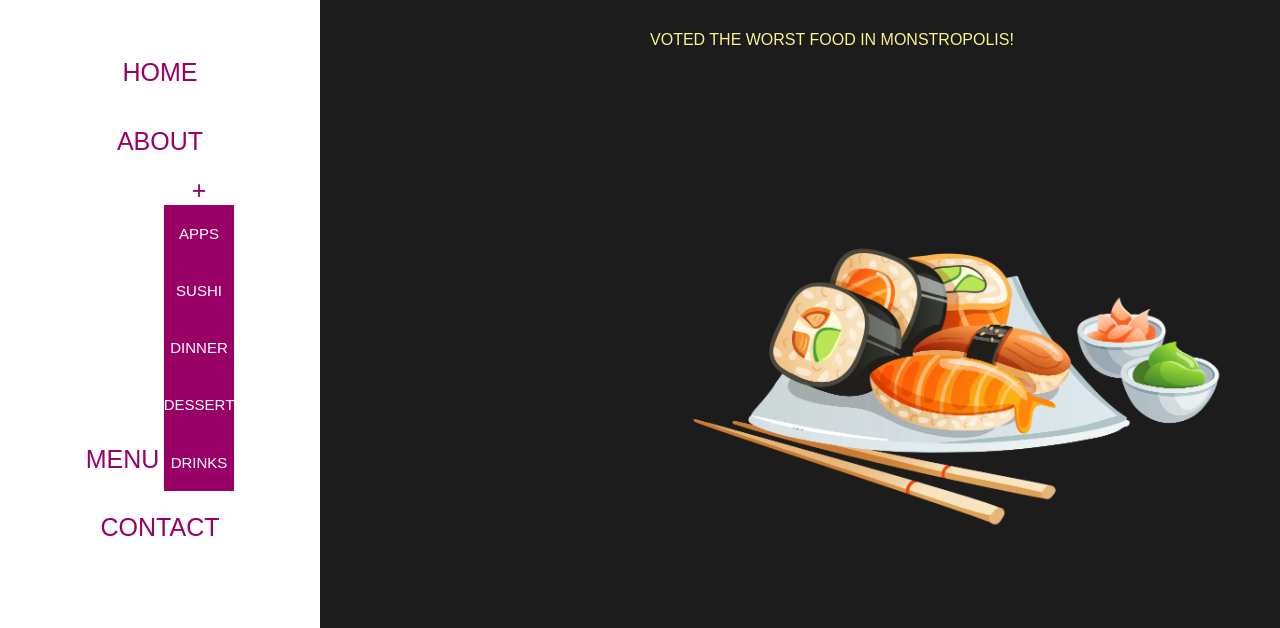
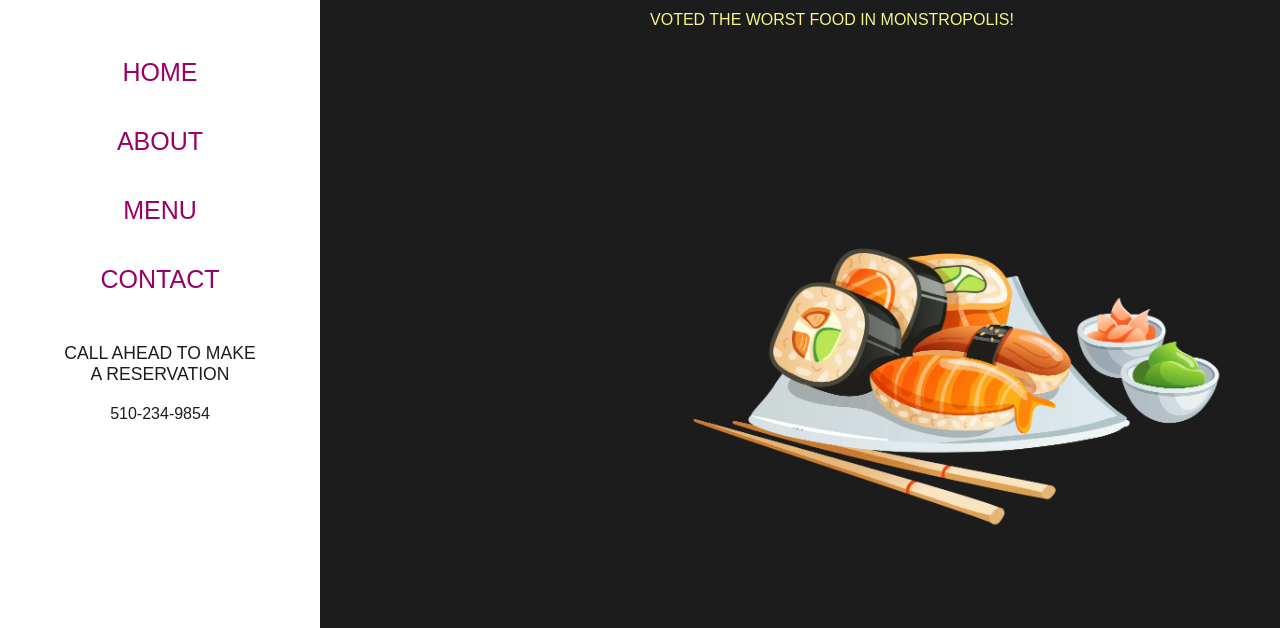
Before and after one commit to createlyn/project_final3_zahn_caitlyn, a plain HTML site: page index.html in a window 1280 px wide. Shown: the part 172-800 px from the top of the page. Drawn offline with nearby package versions, Linux system fonts and the light colour scheme.

Commit message:
updated styling

```diff
--- a/css/main.css
+++ b/css/main.css
@@ -12,7 +12,6 @@ body {
 
 .container {
     margin: 0 auto;
-    /*padding: 0 10px;*/
 }
 
 .margin--reset {
@@ -141,27 +140,9 @@ nav li a {
     font-weight: 400;
 }
 
-#menu-extend {
-    display: inline-block;
-}
-
-#menu-1 h3 {
-    color: #990066;
-    font-size: 1.5em;
-}
-
-#menu-1 a {
-    color: #990066;
-    font-size: 1.5em;
-}
-
-.sub-menu {
-    /*display: none;*/
-}
-
-.sub-menu li,
-.sub-menu li a {
-    background-color: #990066;
+.reservation h3,
+.reservation h4 {
+    display: none;
 }
 
 /* start back to top */
@@ -209,6 +190,12 @@ nav li a {
     width: 30%;
     max-width: 200px;
     margin-right: 2vw;
+}
+
+.happy-hour {
+    text-align: center;
+    width: 80%;
+    margin: auto;
 }
 
 .page-section {
@@ -519,25 +506,14 @@ footer {
         font-weight: 600;
     }
 
-    .sub-menu {
-        position: relative;
-        margin-right: 0;
-        width: 100%;
-
+    .reservation h3 {
+        margin-top: 30px;
     }
 
-    .sub-menu ul {
+    .reservation h3,
+    .reservation h4 {
+        color: #1c1c1c;
         display: block;
-        color: #ffffff;
-        top: -50px;
-        margin-left: 25%;
-    }
-
-    .sub-menu li,
-    .sub-menu li a {
-        font-size: 15px;
-        color: #ffffff;
-
     }
 
     #logo {
@@ -555,7 +531,7 @@ footer {
 
     .page-section {
         background-size: 45%;
-        background-color: //rgba(28, 28, 28, 0.5);
+        background-color: rgba(28, 28, 28, 0.5);
         min-height: 60vh;
     }
 
@@ -567,7 +543,6 @@ footer {
     }
 
     .submessage {
-        padding: 30px 0;
         font-weight: 400;
     }
 
--- a/css/menu.css
+++ b/css/menu.css
@@ -1,4 +1,4 @@
-.menu-section__list {
+/*.menu-section__list {
     margin: 5vh 0;
     padding: 0;
     text-align: center;
@@ -95,4 +95,4 @@ h3.menu__item-title {
         border-bottom: none;
     }
 
-}
+}*/
--- a/index.html
+++ b/index.html
@@ -22,40 +22,23 @@
         </div>
         <nav>
             <ul id="responsive-menu">
-                <li class="menu__active">
+                <li>
                     <a href="#home">Home</a>
                 </li>
-                <li class="menu__active">
+                <li>
                     <a href="#about">About</a>
                 </li>
-                <li class="menu__active inline-block">
-                    <a href="#menu" class="inline-block" id="menu-dropdown">Menu</a>
-
-                </li>
-                <li id="menu-extend" class="inline-block margin--reset padding--reset">
-                    <a href="#menu-extend" class="inline-block margin--reset padding--reset"><span>+</span></a>
-                    <ul class="sub-menu">
-                        <li class="sub-menu__item">
-                            <a href="#appetizers" onclick="openMenu(event, 'appetizers')">Apps</a>
-                        </li>
-                        <li class="sub-menu__item">
-                            <a href="#sushi" onclick="openMenu(event, 'sushi')">sushi</a>
-                        </li>
-                        <li class="sub-menu__item">
-                            <a href="#dinner" onclick="openMenu(event, 'dinner')">dinner</a>
-                        </li>
-                        <li class="sub-menu__item">
-                            <a href="#dessert" onclick="openMenu(event, 'dessert')">dessert</a>
-                        </li>
-                        <li class="sub-menu__item">
-                            <a href="#drinks" onclick="openMenu(event, 'drinks')">drinks</a>
-                        </li>
-                    </ul>
+                <li>
+                    <a href="#menu">Menu</a>
                 </li>
                 <li class="menu__active">
                     <a href="#contact">Contact</a>
                 </li>
             </ul>
+            <div class="reservation">
+                <h3>Call ahead to make<br /> a reservation</h3>
+                <h4>510-234-9854</h4>
+            </div>
         </nav>
         <!-- <div id="content">Scroll &darr;</div> -->
         <a href="#" id="back-to-top" title="Back to top">&uarr;</a>
@@ -98,6 +81,9 @@
                     <img src="img/purple_icon-food.png" alt="food icon" class="icon-size"/>
                     <img src="img/purple_icon-house.png" alt="house icon" class="icon-size"/>
                     <h6>We look forward to seeing you soon!</h6>
+                </div>
+                <div class="happy-hour">
+                    <h2>Don't miss out on our happy hour! Monday - Friday 4-6!</h2>
                 </div>
             </div>
         </section>
@@ -593,7 +579,6 @@
     <script src="https://use.typekit.net/oku5vxb.js"></script>
     <script>try{Typekit.load({ async: true });}catch(e){}</script>
     <script src="js/jquery-3.2.1.min.js"></script>
-    <script src="js/lazeemenu-jquery.js"></script>
     <script src="js/jquery.lettering.js"></script>
     <script src="js/jquery.textillate.js"></script>
     <script src="js/main.js"></script>
```
Also changed, not shown: js/main.js (+0 -8 lines).
